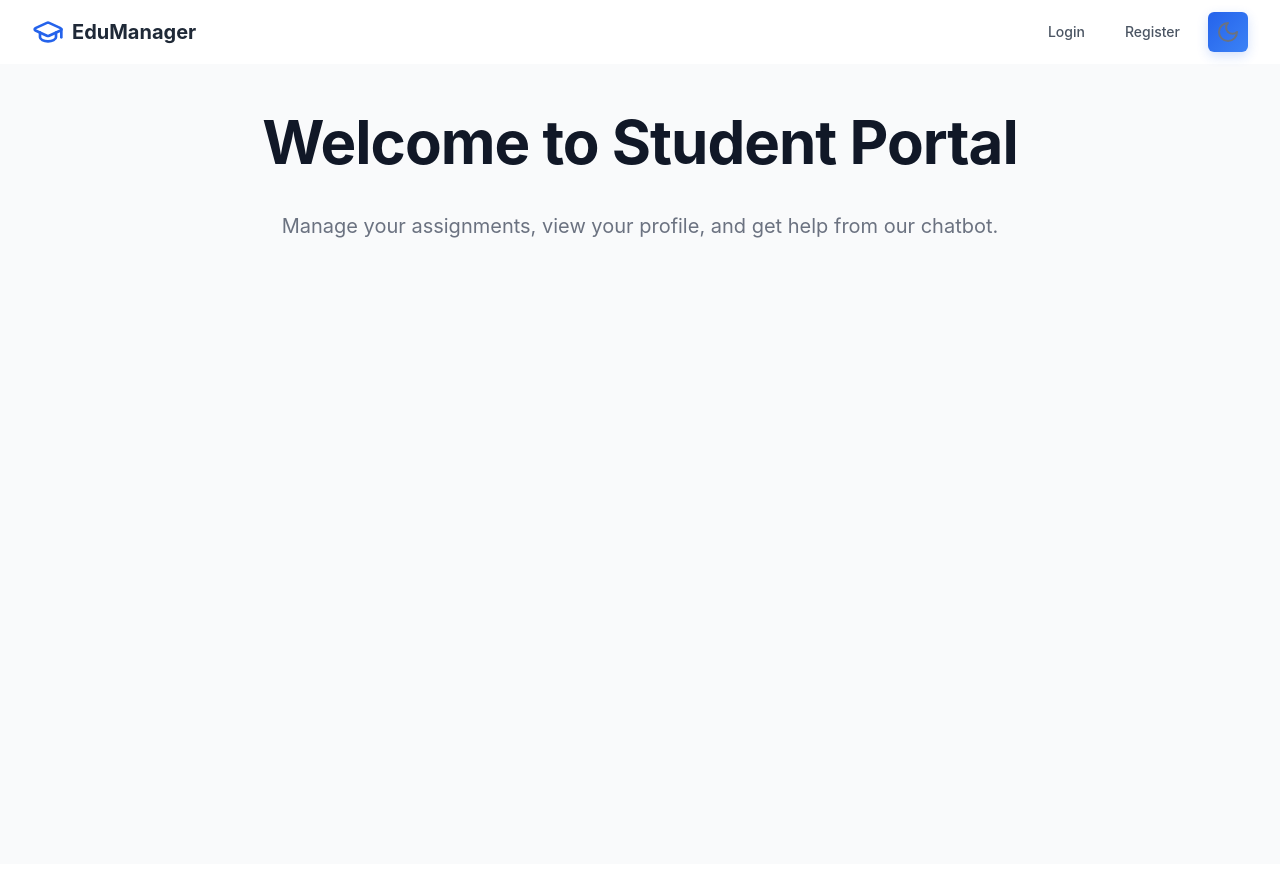
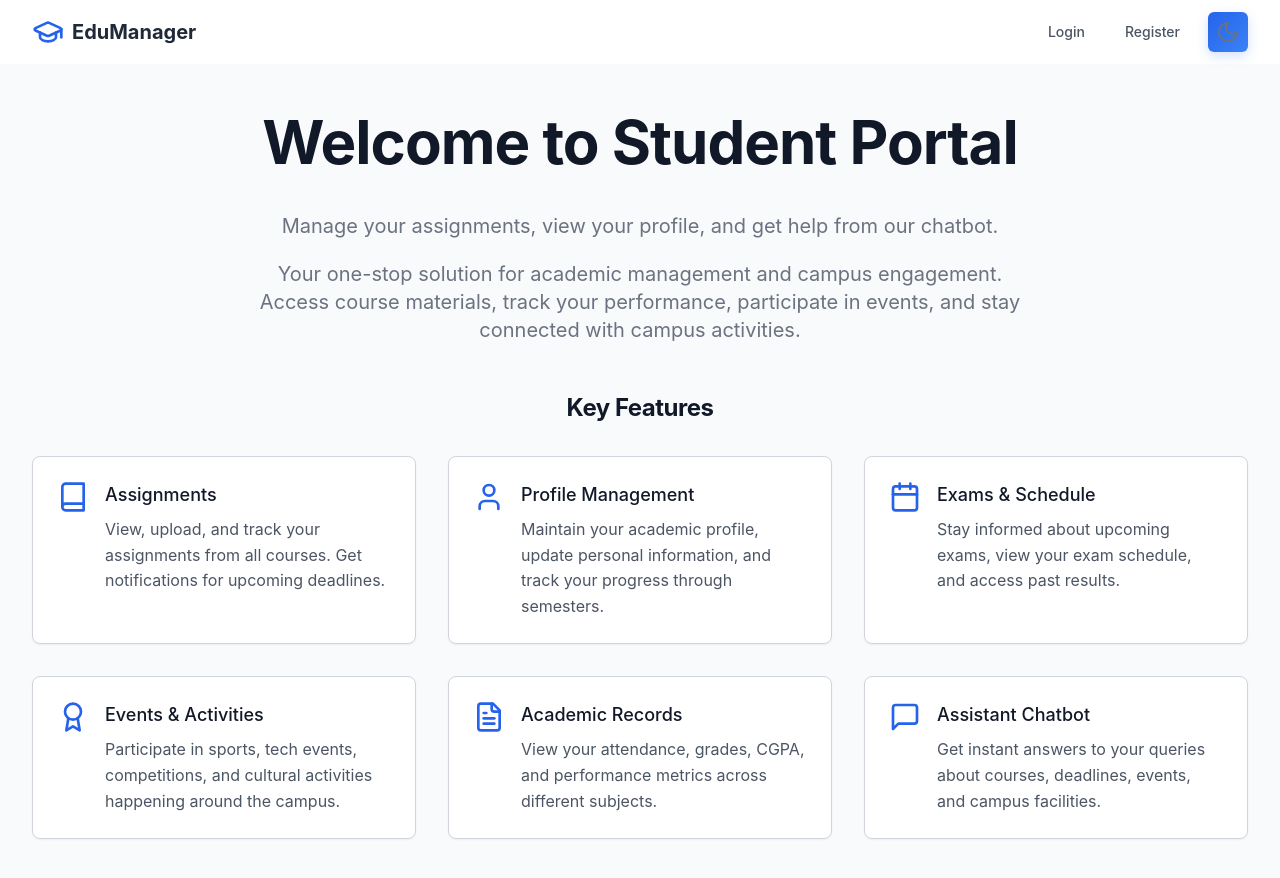
Before and after one commit to secuRaven/Async_Avenger_hackathon_gndec, a React (Vite) app: page / in a window 1280 px wide. Shown: the top 878 px of the page. Built offline with nearby package versions, Linux system fonts and the light colour scheme.

Commit message:
ChANGE SOME

```diff
--- a/src/pages/Home.tsx
+++ b/src/pages/Home.tsx
@@ -1,16 +1,111 @@
 import React from 'react';
+import { Book, User, MessageSquare, Calendar, Award, FileText } from 'lucide-react';
 
 const Home = () => {
   return (
     <div className="min-h-screen bg-gray-50 py-12 px-4 sm:px-6 lg:px-8">
       <div className="max-w-7xl mx-auto">
-        <div className="text-center">
+        <div className="text-center mb-12">
           <h1 className="text-4xl font-bold text-gray-900 sm:text-5xl md:text-6xl">
             Welcome to Student Portal
           </h1>
           <p className="mt-3 max-w-md mx-auto text-base text-gray-500 sm:text-lg md:mt-5 md:text-xl md:max-w-3xl">
             Manage your assignments, view your profile, and get help from our chatbot.
           </p>
+          <p className="mt-3 max-w-md mx-auto text-base text-gray-500 sm:text-lg md:mt-5 md:text-xl md:max-w-3xl">
+            Your one-stop solution for academic management and campus engagement. Access course materials,
+            track your performance, participate in events, and stay connected with campus activities.
+          </p>
+        </div>
+
+        {/* Key Features Section */}
+        <div className="mt-10">
+          <h2 className="text-2xl font-bold text-gray-900 text-center mb-8">Key Features</h2>
+          <div className="grid grid-cols-1 md:grid-cols-2 lg:grid-cols-3 gap-8">
+            <div className="bg-white p-6 rounded-lg shadow-sm border border-gray-300 hover:border-blue-400 transition-colors duration-200">
+              <div className="flex items-start">
+                <div className="flex-shrink-0">
+                  <Book className="h-8 w-8 text-blue-600" />
+                </div>
+                <div className="ml-4">
+                  <h3 className="text-lg font-medium text-gray-900">Assignments</h3>
+                  <p className="mt-2 text-gray-600">
+                    View, upload, and track your assignments from all courses. Get notifications for upcoming deadlines.
+                  </p>
+                </div>
+              </div>
+            </div>
+
+            <div className="bg-white p-6 rounded-lg shadow-sm border border-gray-300 hover:border-blue-400 transition-colors duration-200">
+              <div className="flex items-start">
+                <div className="flex-shrink-0">
+                  <User className="h-8 w-8 text-blue-600" />
+                </div>
+                <div className="ml-4">
+                  <h3 className="text-lg font-medium text-gray-900">Profile Management</h3>
+                  <p className="mt-2 text-gray-600">
+                    Maintain your academic profile, update personal information, and track your progress through semesters.
+                  </p>
+                </div>
+              </div>
+            </div>
+
+            <div className="bg-white p-6 rounded-lg shadow-sm border border-gray-300 hover:border-blue-400 transition-colors duration-200">
+              <div className="flex items-start">
+                <div className="flex-shrink-0">
+                  <Calendar className="h-8 w-8 text-blue-600" />
+                </div>
+                <div className="ml-4">
+                  <h3 className="text-lg font-medium text-gray-900">Exams & Schedule</h3>
+                  <p className="mt-2 text-gray-600">
+                    Stay informed about upcoming exams, view your exam schedule, and access past results.
+                  </p>
+                </div>
+              </div>
+            </div>
+
+            <div className="bg-white p-6 rounded-lg shadow-sm border border-gray-300 hover:border-blue-400 transition-colors duration-200">
+              <div className="flex items-start">
+                <div className="flex-shrink-0">
+                  <Award className="h-8 w-8 text-blue-600" />
+                </div>
+                <div className="ml-4">
+                  <h3 className="text-lg font-medium text-gray-900">Events & Activities</h3>
+                  <p className="mt-2 text-gray-600">
+                    Participate in sports, tech events, competitions, and cultural activities happening around the campus.
+                  </p>
+                </div>
+              </div>
+            </div>
+
+            <div className="bg-white p-6 rounded-lg shadow-sm border border-gray-300 hover:border-blue-400 transition-colors duration-200">
+              <div className="flex items-start">
+                <div className="flex-shrink-0">
+                  <FileText className="h-8 w-8 text-blue-600" />
+                </div>
+                <div className="ml-4">
+                  <h3 className="text-lg font-medium text-gray-900">Academic Records</h3>
+                  <p className="mt-2 text-gray-600">
+                    View your attendance, grades, CGPA, and performance metrics across different subjects.
+                  </p>
+                </div>
+              </div>
+            </div>
+
+            <div className="bg-white p-6 rounded-lg shadow-sm border border-gray-300 hover:border-blue-400 transition-colors duration-200">
+              <div className="flex items-start">
+                <div className="flex-shrink-0">
+                  <MessageSquare className="h-8 w-8 text-blue-600" />
+                </div>
+                <div className="ml-4">
+                  <h3 className="text-lg font-medium text-gray-900">Assistant Chatbot</h3>
+                  <p className="mt-2 text-gray-600">
+                    Get instant answers to your queries about courses, deadlines, events, and campus facilities.
+                  </p>
+                </div>
+              </div>
+            </div>
+          </div>
         </div>
       </div>
     </div>
```
